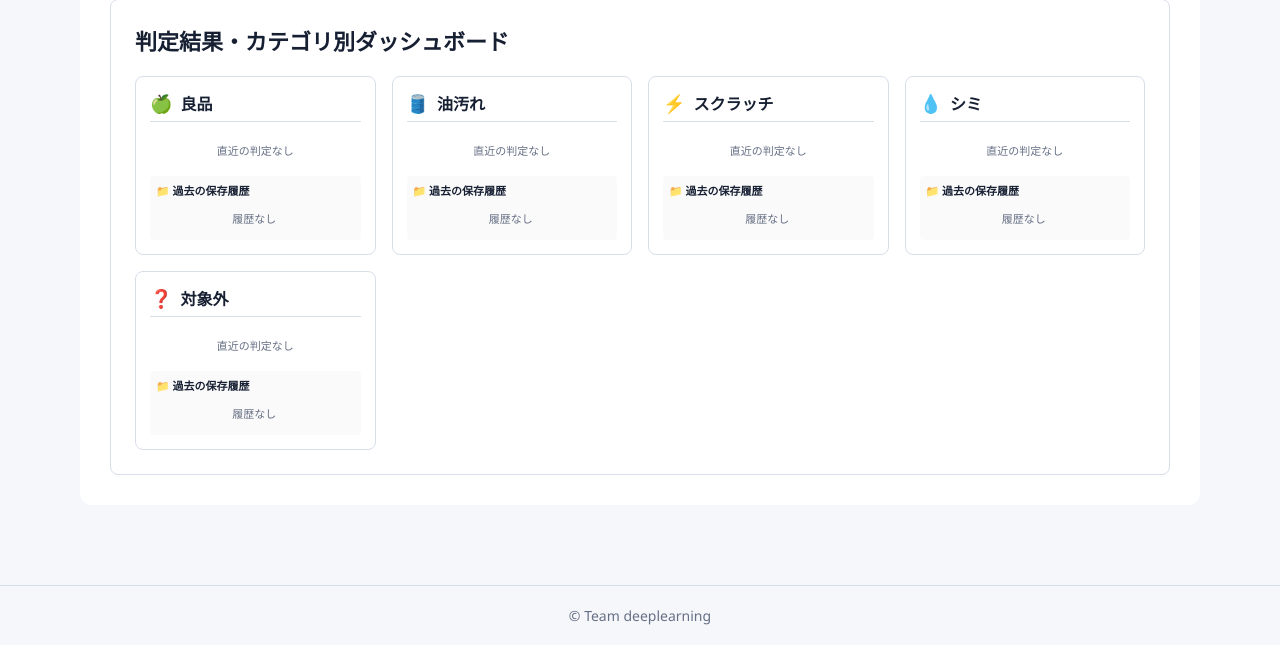
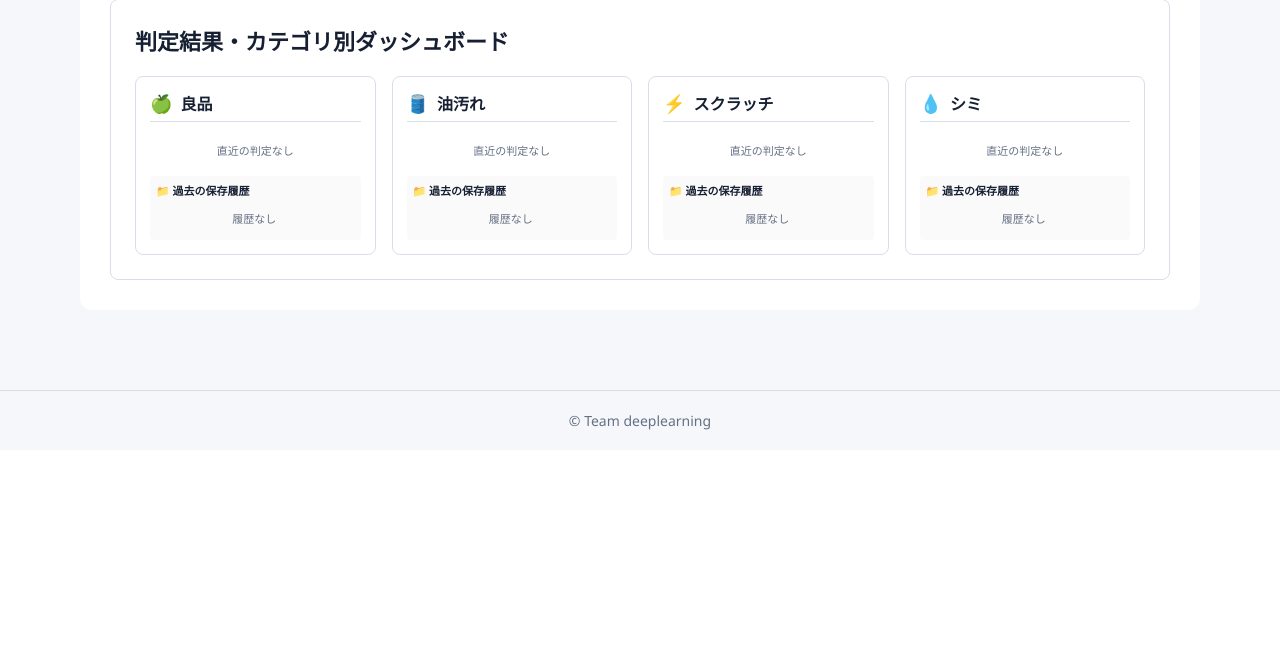
Before and after one commit to Hayashi0401/ML, a Flask app: page / in a window 1280 px wide. Shown: the part 624-1269 px from the top of the page. After the commit the page ends 1054 px from the top, so only its background shows below. Run offline with Flask 3, Linux system fonts and the light colour scheme; data that the repository does not hold is empty.

Commit message:
taisyougainai

```diff
--- a/defect_recognition.py
+++ b/defect_recognition.py
@@ -152,7 +152,7 @@ model.fit(
     X_train,
     y_train,
     batch_size=16,
-    epochs=10,
+    epochs=6,
     validation_data=(X_test, y_test),
     class_weight=class_weight
 )
--- a/main.py
+++ b/main.py
@@ -16,7 +16,7 @@ os.chdir(os.path.dirname(os.path.abspath(__file__)))
 
 
 classes = ["good", "oil", "scratch", "stain"]
-ALL_CLASSES = classes + ["unknown"]
+ALL_CLASSES = classes
 image_size = 200
 
 UPLOAD_FOLDER = "uploads"
@@ -176,24 +176,11 @@ def upload_file():
 
                 pred_class = classes[predicted]
 
-                # ---------- フィルター ----------
-
-                if confidence < 80:
-                    pred_answer = "Unknown"
-
-                elif pred_class == "good" and confidence < 98:
-                    pred_answer = "Unknown"
-
-                else:
-                    pred_answer = pred_class
-
                 # ---------- 保存 ----------
 
                 save_dir = os.path.join(
                     UPLOAD_FOLDER,
-                    pred_answer
-                    if pred_answer in classes
-                    else "unknown"
+                    pred_class
                 )
 
                 os.makedirs(save_dir, exist_ok=True)
@@ -212,7 +199,7 @@ def upload_file():
 
                 results.append({
                     "filename": filename,
-                    "class": pred_answer,
+                    "class": pred_class,
                     "confidence": float(round(confidence, 1))
                 })
 
--- a/templates/index.html
+++ b/templates/index.html
@@ -170,23 +170,7 @@
                         </div>
                     </div>
 
-                    <div class="category-tile" id="tile-unknown" data-class="unknown">
-                        <div class="tile-header">
-                            <span class="tile-icon">❓</span>
-                            <h3>対象外</h3>
-                        </div>
-                        <div class="tile-body">
-                            <div class="current-result" id="current-unknown">
-                                <p class="empty-msg">直近の判定なし</p>
-                            </div>
-                            <div class="history-box">
-                                <span class="history-title">📁 過去の保存履歴</span>
-                                <ul class="history-list" id="list-unknown">
-                                    <li class="loading-msg">読み込み中...</li>
-                                </ul>
-                            </div>
-                        </div>
-                    </div>
+
                 </div>
             </div>
 
```
